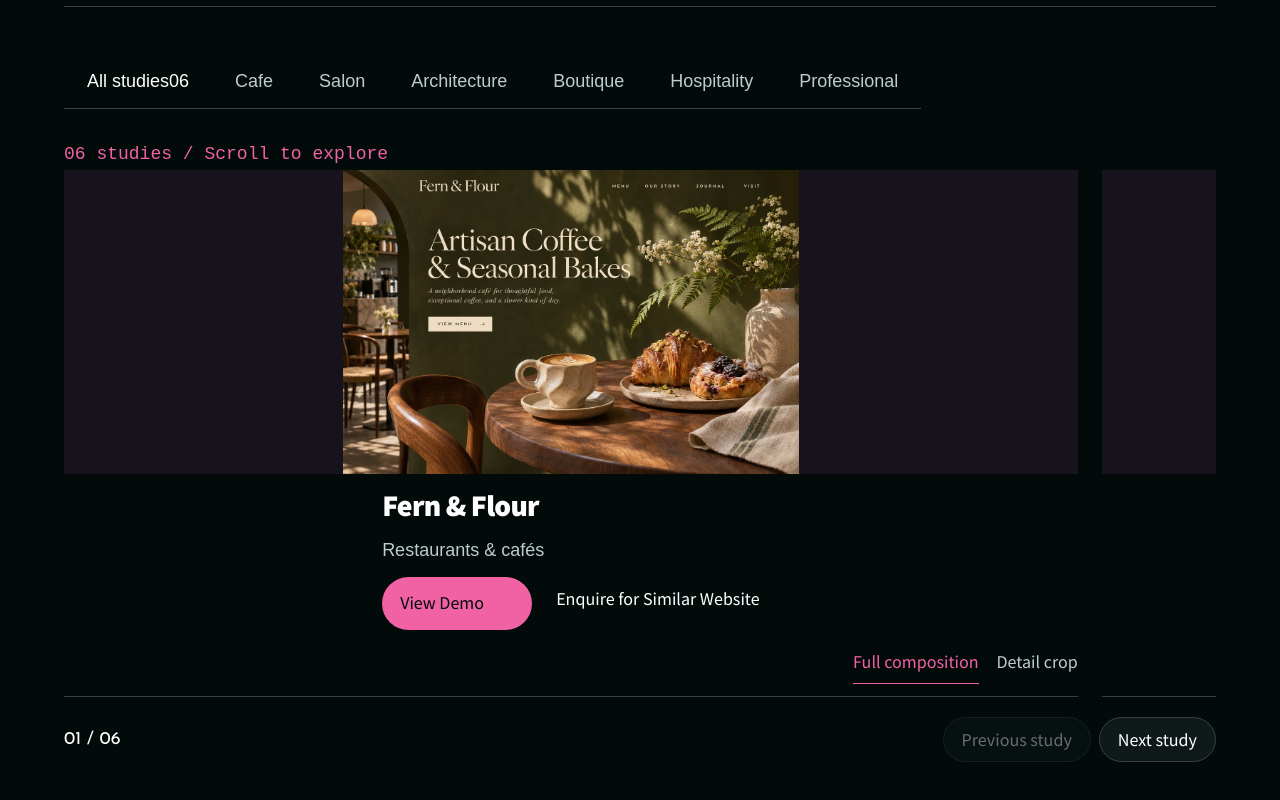
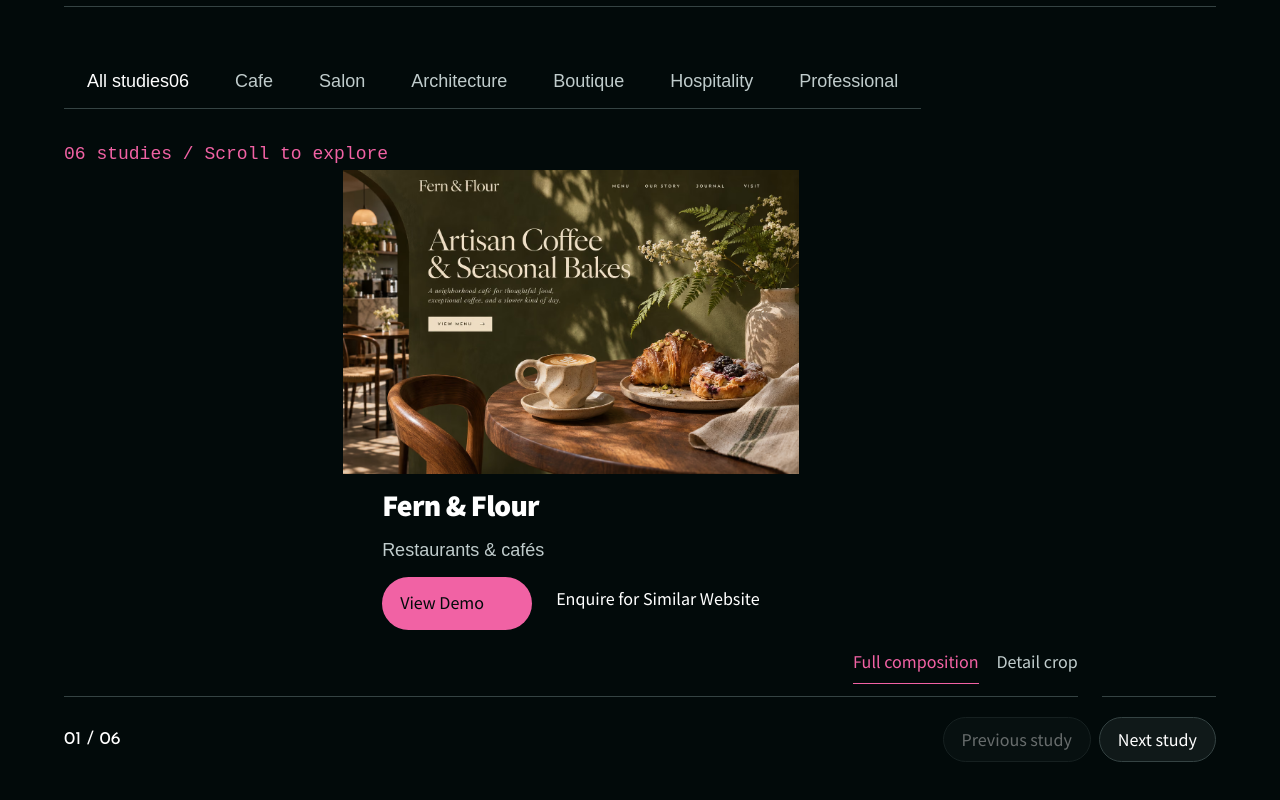
Before and after one commit to donet4567/dstarsolutions, a Next.js app: page /small-business-websites in a window 1280 px wide. Shown: the part 3400-4200 px from the top of the page. Built offline with nearby package versions, Linux system fonts and the light colour scheme.

Commit message:
Remove empty space around gallery images

```diff
--- a/src/app/reference-theme.css
+++ b/src/app/reference-theme.css
@@ -118,14 +118,14 @@ html[data-theme] .brand-wordmark>span {text-transform:none;letter-spacing:0;}
 .gallery-category-label {display:inline-flex;align-items:center;min-height:52px;padding:15px 23px;border-bottom:1px solid var(--line);color:var(--muted);font:500 18px/1.3 Arial,sans-serif;white-space:nowrap;}
 .gallery-category-all {color:var(--text);}
 .business-showcase .study-journey .business-card .gallery-image-stage {background:#17131d;}
-.business-showcase .study-journey .business-card .gallery-image-stage img {object-fit:contain;}
+.business-showcase .study-journey .business-card .gallery-image-stage img {object-fit:cover;}
 @media(min-width:761px) {
  .business-showcase .business-card,.business-showcase .business-card:nth-child(even) {flex-basis:88%;}
- .business-showcase .study-journey .business-card .gallery-image-stage {height:clamp(280px,38svh,420px);min-height:0;aspect-ratio:auto;}
+ .business-showcase .study-journey .business-card .gallery-image-stage {width:min(100%,clamp(420px,57svh,630px));height:clamp(280px,38svh,420px);min-height:0;aspect-ratio:3/2;margin-inline:auto;}
 }
 @media(max-width:760px) {
  .business-showcase .business-card,.business-showcase .business-card:nth-child(even) {flex-basis:94%;}
- .business-showcase .study-journey .business-card .gallery-image-stage {height:clamp(200px,26svh,230px);}
+ .business-showcase .study-journey .business-card .gallery-image-stage {width:min(100%,clamp(300px,39svh,345px));height:clamp(200px,26svh,230px);aspect-ratio:3/2;margin-inline:auto;}
  .business-showcase .study-journey .business-card h3 {font-size:28px;}
  .business-showcase .study-journey .business-card-actions {gap:8px;flex-direction:column;align-items:flex-start;}
  .business-showcase .study-journey .business-card-actions a {min-height:40px;}
```
